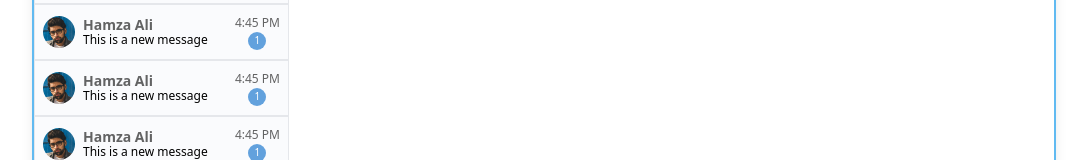
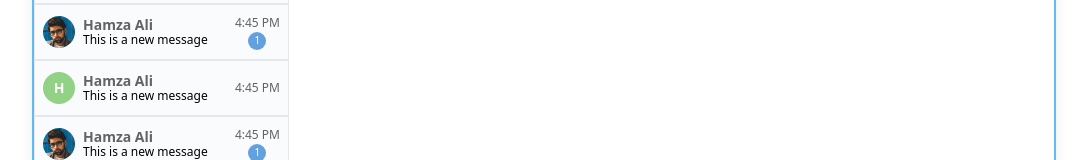
Before and after one commit to Hat52/Chat-App, a React (Vite) app in the folder client/: page / in a window 1280 px wide. Shown: the part 509-669 px from the top of the page, without its empty margins (96-1183 px from the left). Built offline with nearby package versions, Linux system fonts and the light colour scheme.

Commit message:
fix: message preview if image is not available

```diff
--- a/client/src/components/MessagePreview/index.tsx
+++ b/client/src/components/MessagePreview/index.tsx
@@ -14,10 +14,16 @@ export default function MessagePreview({
 	time
 }: IMessagePreview) {
 	return (
-		<div className="flex flex-col gap-2">
+		<div className="flex flex-col gap-2 cursor-pointer">
 			<div className="flex justify-between items-center border border-gray-200 h-[56px] w-full px-2">
 				<div className="flex gap-2 items-center">
-					<img src={image} className="rounded-full w-[32px] h-[32px]" />
+					{image ? (
+						<img src={image} className="rounded-full w-[32px] h-[32px]" />
+					) : (
+						<div className="rounded-full w-[32px] bg-[#91D287] text-white h-[32px] text-[14px] flex items-center justify-center font-semibold">
+							{name.charAt(0).toUpperCase()}
+						</div>
+					)}
 					<div className="flex flex-col">
 						<h6 className="p-0 text-[14px] font-bold text-[#0000009B]">{name}</h6>
 						<p className="p-0 text-[12px] -mt-1">{message}</p>
@@ -25,9 +31,11 @@ export default function MessagePreview({
 				</div>
 				<div className="flex flex-col items-center">
 					<p className="text-[12px] text-[#0000009B]">{time}</p>
-					<p className="rounded-full h-[18px] w-[18px] bg-[#62A1DD] text-[10px] text-white flex items-center justify-center">
-						{newMessageCount}
-					</p>
+					{newMessageCount ? (
+						<p className="rounded-full h-[18px] w-[18px] bg-[#62A1DD] text-[10px] text-white flex items-center justify-center">
+							{newMessageCount}
+						</p>
+					) : null}
 				</div>
 			</div>
 		</div>
--- a/client/src/constants/index.ts
+++ b/client/src/constants/index.ts
@@ -58,10 +58,9 @@ export const MessageDummyData = [
 		time: '4:45 PM'
 	},
 	{
-		image: DemoPic,
 		name: 'Hamza Ali',
 		message: 'This is a new message',
-		newMessageCount: 1,
+		newMessageCount: 0,
 		time: '4:45 PM'
 	},
 	{
```
